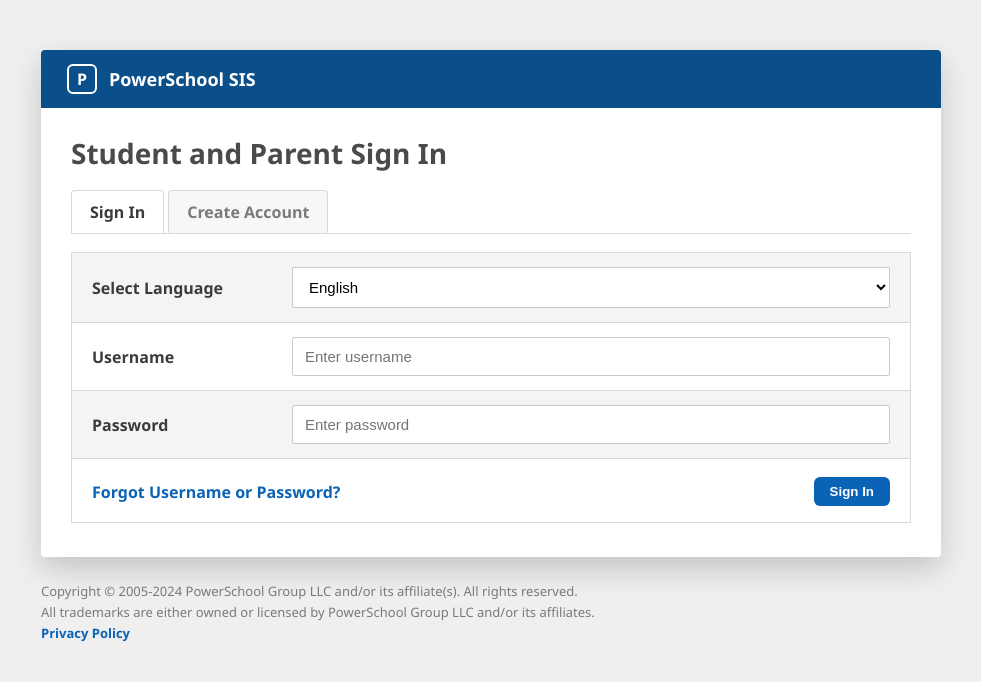
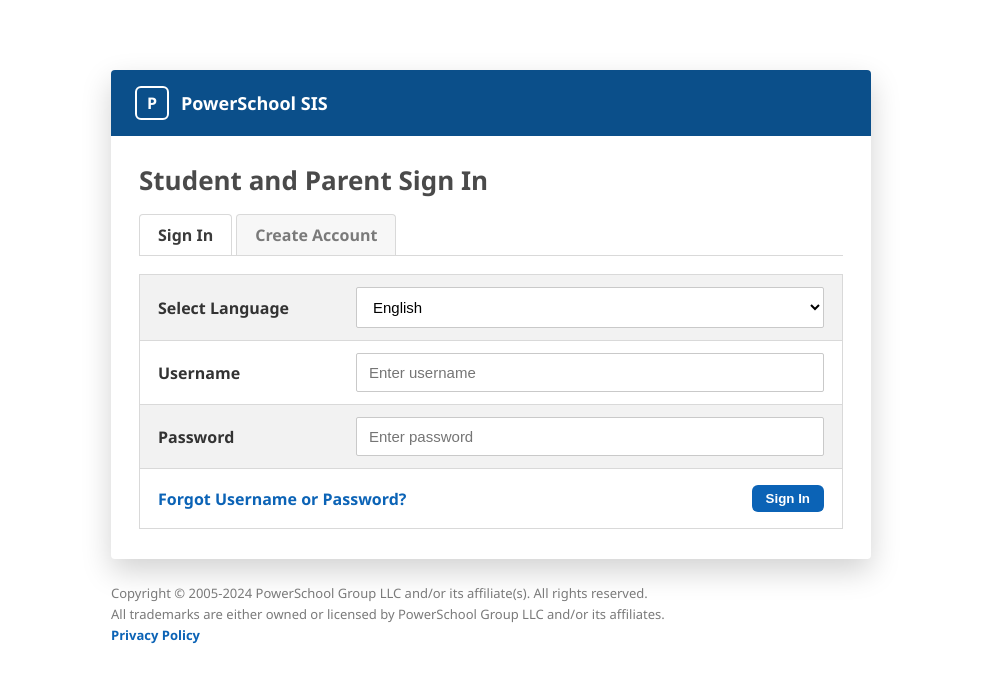
Before and after one commit to AndyXeCM/PowerStudent-Pro, a plain HTML site: page sis.html in a window 1280 px wide. Shown: the whole page, without its empty margins (149-1130 px from the left). Drawn offline with Linux system fonts and the light colour scheme.

Commit message:
Fix charts rendering and update SIS layout

```diff
--- a/sis.html
+++ b/sis.html
@@ -11,8 +11,8 @@
             --text-primary: #3b3b3b;
             --text-muted: #7a7a7a;
             --border: #d9d9d9;
-            --panel-bg: #f4f4f4;
-            --page-bg: #efefef;
+            --panel-bg: #f2f2f2;
+            --page-bg: #ffffff;
             --link-blue: #0b63b6;
         }
 
@@ -34,11 +34,11 @@
             display: flex;
             flex-direction: column;
             align-items: center;
-            padding: 50px 20px 40px;
+            padding: 70px 20px 40px;
         }
 
         .login-card {
-            width: min(900px, 100%);
+            width: min(760px, 100%);
             background: #fff;
             border-radius: 4px;
             box-shadow: 0 12px 30px rgba(0, 0, 0, 0.18);
@@ -47,7 +47,7 @@
 
         .card-header {
             background: var(--brand-blue);
-            padding: 14px 26px;
+            padding: 16px 24px;
             display: flex;
             align-items: center;
             gap: 12px;
@@ -55,8 +55,8 @@
         }
 
         .logo-mark {
-            width: 30px;
-            height: 30px;
+            width: 34px;
+            height: 34px;
             border: 2px solid #fff;
             border-radius: 6px;
             position: relative;
@@ -78,13 +78,13 @@
         }
 
         .card-body {
-            padding: 26px 30px 34px;
+            padding: 26px 28px 30px;
         }
 
         .title {
-            font-size: 28px;
+            font-size: 26px;
             font-weight: 600;
-            margin-bottom: 18px;
+            margin-bottom: 16px;
             color: #4a4a4a;
         }
 
@@ -96,12 +96,13 @@
         }
 
         .tab {
-            padding: 10px 18px;
+            padding: 9px 18px;
             font-weight: 600;
             border: 1px solid var(--border);
             border-bottom: none;
             border-radius: 4px 4px 0 0;
             background: #fff;
+            box-shadow: 0 -1px 0 #fff;
         }
 
         .tab.inactive {
@@ -117,18 +118,20 @@
         .form-row {
             display: grid;
             grid-template-columns: 180px 1fr;
-            gap: 20px;
+            gap: 18px;
             align-items: center;
-            padding: 14px 20px;
+            padding: 12px 18px;
             border-bottom: 1px solid var(--border);
+            background: var(--panel-bg);
         }
 
-        .form-row:nth-child(odd) {
-            background: var(--panel-bg);
+        .form-row:nth-child(even) {
+            background: #ffffff;
         }
 
         .form-row label {
             font-weight: 600;
+            color: #333;
         }
 
         .form-row select,
@@ -145,7 +148,7 @@
             display: flex;
             justify-content: space-between;
             align-items: center;
-            padding: 18px 20px 16px;
+            padding: 16px 18px;
         }
 
         .form-footer a {
@@ -159,7 +162,7 @@
         }
 
         .submit-btn {
-            padding: 7px 16px;
+            padding: 6px 14px;
             border: none;
             border-radius: 6px;
             background: var(--link-blue);
@@ -173,7 +176,7 @@
         }
 
         .footer {
-            width: min(900px, 100%);
+            width: min(760px, 100%);
             margin-top: 24px;
             color: var(--text-muted);
             font-size: 13px;
```
Also changed, not shown: charts.html (+14 -7 lines).
